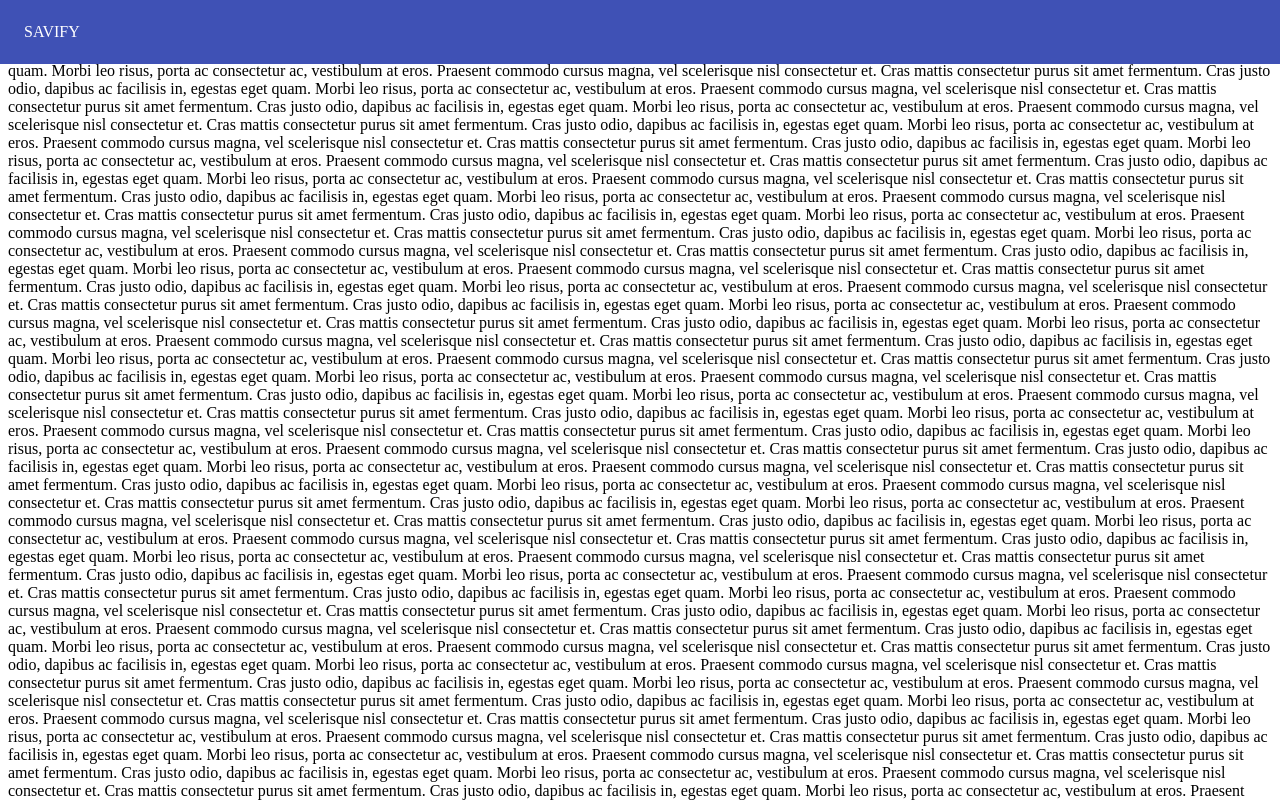
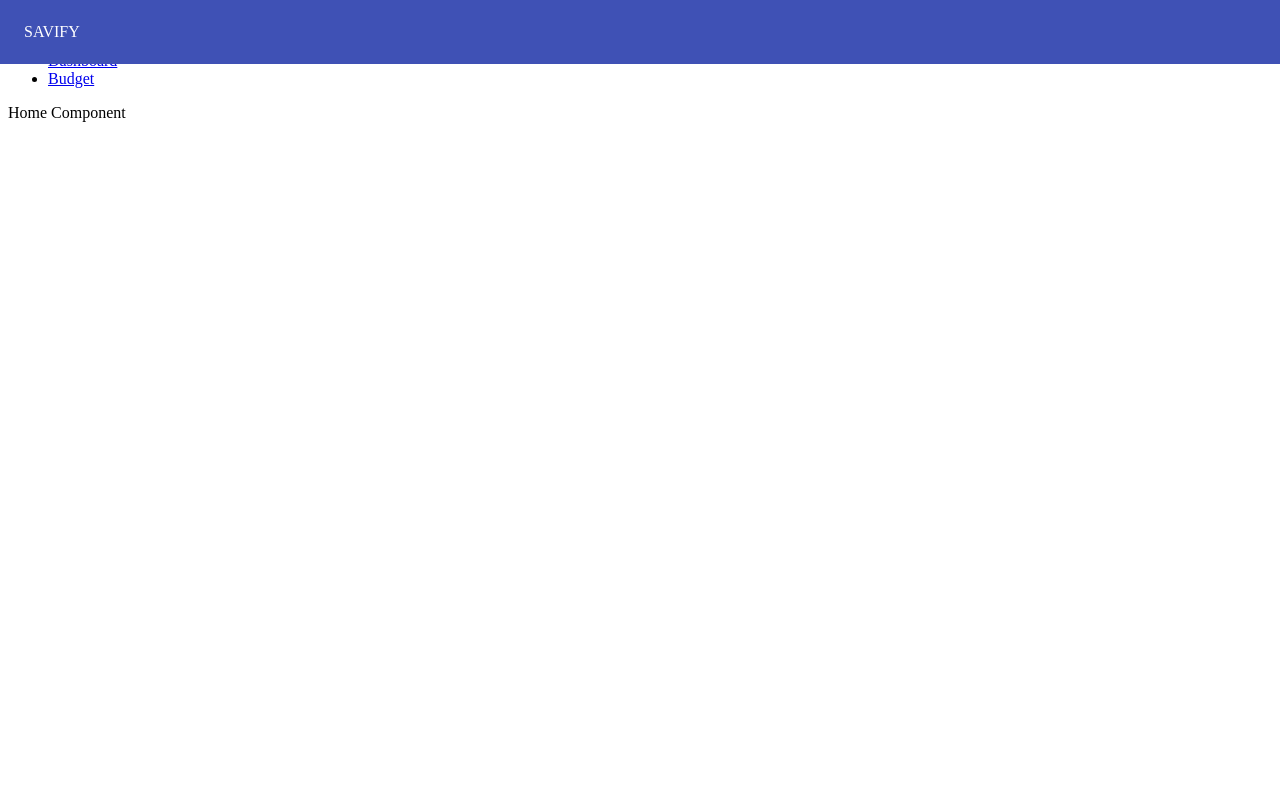
Before and after one commit to jerome-chua/pfintracker-frontend, a React (Create React App) app: page / in a window 1280 px wide. Shown: the top 800 px of the page. Built offline with nearby package versions, Linux system fonts and the light colour scheme.

Commit message:
Remove window prop from UserHeader. Remove lorem ipsum text from App. Install material-ui-styles

```diff
--- a/package.json
+++ b/package.json
@@ -4,6 +4,7 @@
   "private": true,
   "dependencies": {
     "@material-ui/core": "^4.11.4",
+    "@material-ui/styles": "^4.11.4",
     "@testing-library/jest-dom": "^5.13.0",
     "@testing-library/react": "^11.2.7",
     "@testing-library/user-event": "^12.8.3",
--- a/src/components/App.jsx
+++ b/src/components/App.jsx
@@ -9,14 +9,6 @@
   return (
     <Router>
       <UserHeader />
-      {[...new Array(120)]
-        .map(
-          () => `Cras mattis consectetur purus sit amet fermentum.
-Cras justo odio, dapibus ac facilisis in, egestas eget quam.
-Morbi leo risus, porta ac consectetur ac, vestibulum at eros.
-Praesent commodo cursus magna, vel scelerisque nisl consectetur et.`
-        )
-        .join("\n")}
       <div>
         {/*TODO: Cater for 2 different navbars */}
         {/*TODO: Update to Material UI AppBar */}
--- a/src/components/ui/UserHeader.jsx
+++ b/src/components/ui/UserHeader.jsx
@@ -2,11 +2,10 @@
 import { AppBar, Toolbar, useScrollTrigger } from "@material-ui/core";
 
 function ElevationScroll(props) {
-  const { children, window } = props;
+  const { children } = props;
   const trigger = useScrollTrigger({
     disableHysteresis: true,
     threshold: 0,
-    target: window ? window() : undefined,
   });
 
   return React.cloneElement(children, {
```
